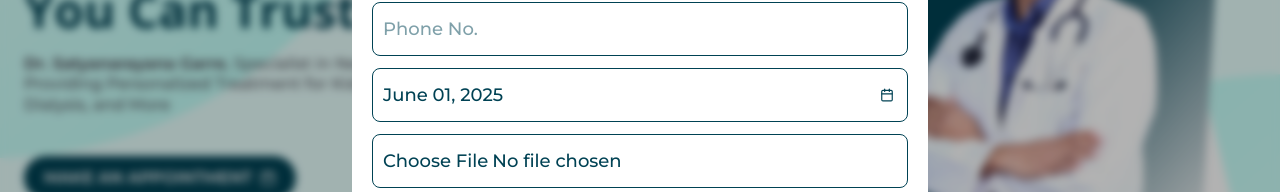
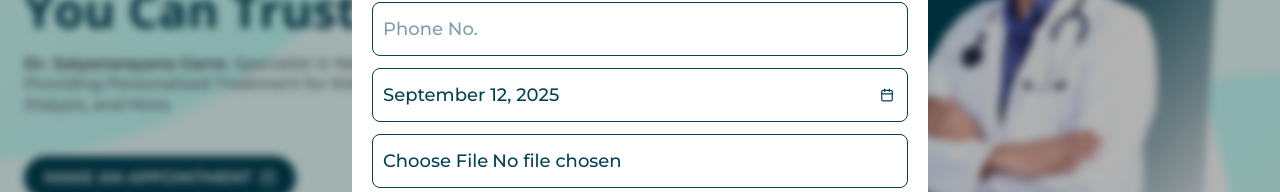
Before and after one commit to priyesshrai/dr-satyanarayana, a Next.js app: page / in a window 1280 px wide. Both pictures are taken after a click on the button "MAKE AN APPOINTMENT". Shown: the part 292-484 px from the top of the page. Built offline with nearby package versions, Linux system fonts and the light colour scheme.

Commit message:
Update AppointmanetForm.tsx

```diff
--- a/src/components/AppointmanetForm.tsx
+++ b/src/components/AppointmanetForm.tsx
@@ -34,7 +34,7 @@ export default function AppointmanetForm({ closeForm }: { closeForm: Dispatch<Re
         new Date("2025-06-01")
     )
     const [month, setMonth] = useState<Date | undefined>(date)
-    const [value, setValue] = useState(formatDate(date))
+    const [value, setValue] = useState(formatDate( new Date()))
     return (
         <motion.div className="fixed inset-0 w-full min-h-screen bg-black/30 backdrop-blur-[4px] p-5 flex justify-center items-start overflow-y-auto z-50" data-lenis-prevent
             key="appointment-form"
```
